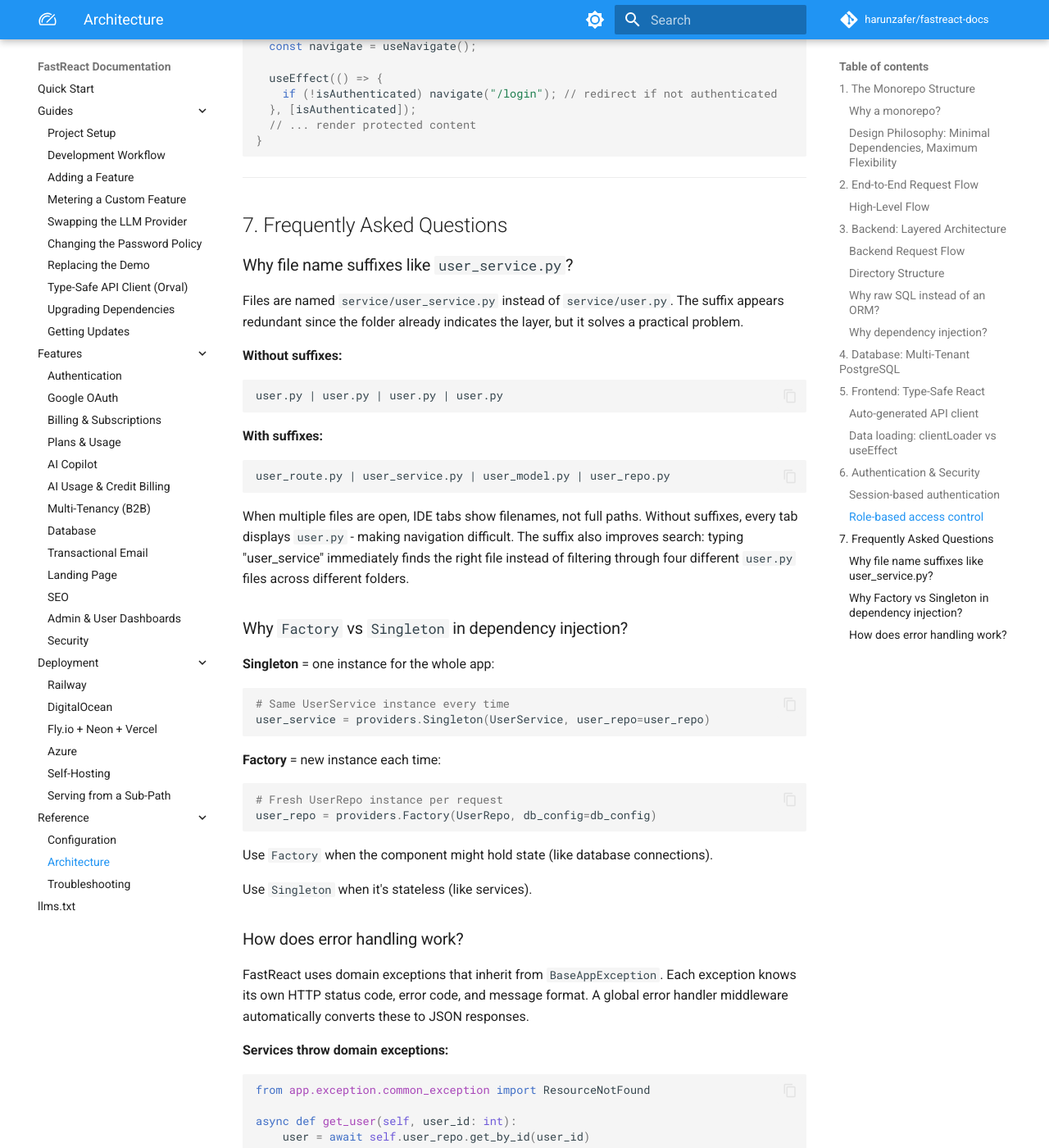
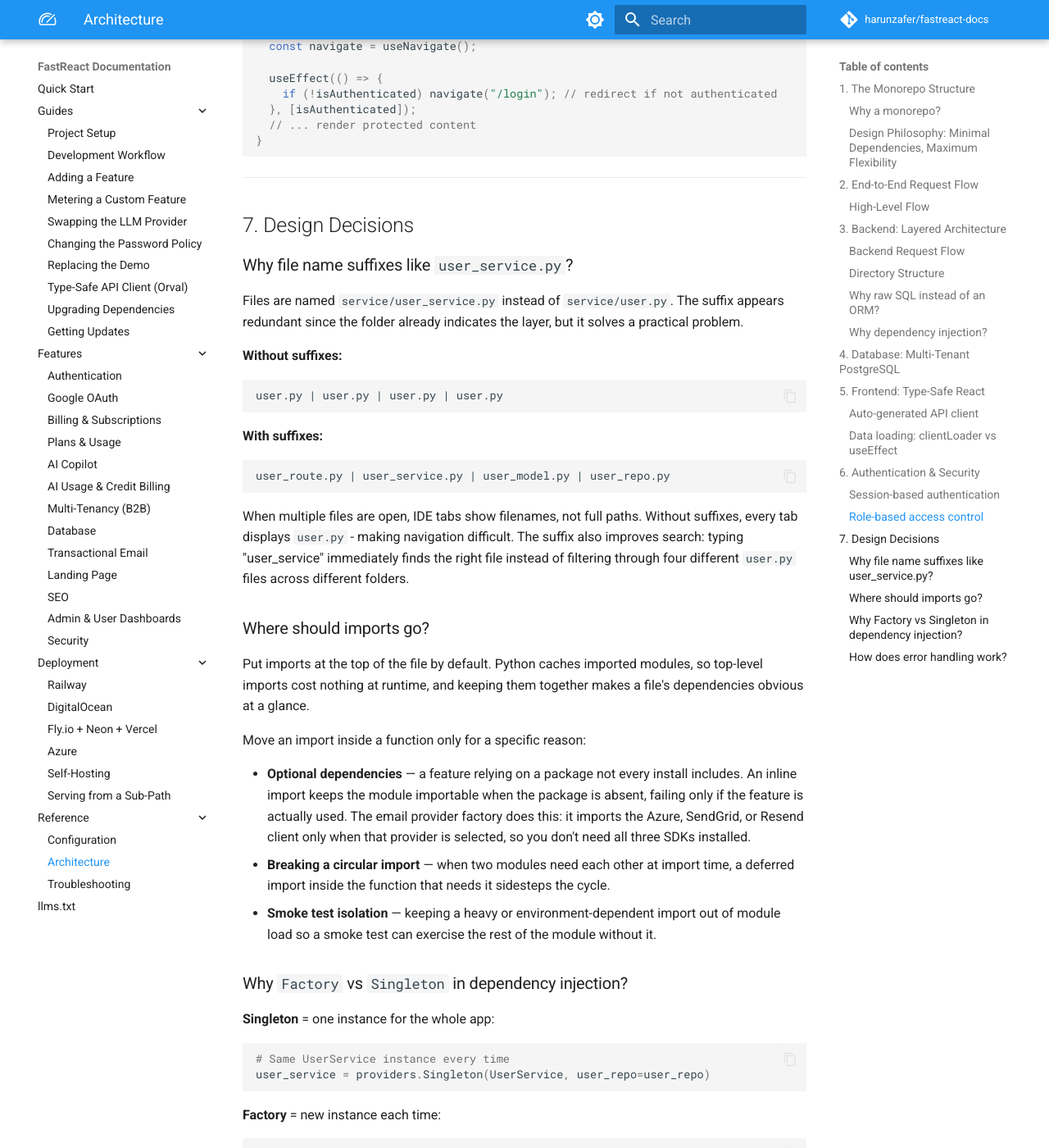
Before and after one commit to harunzafer/fastreact-docs, an MkDocs documentation site: the page built from docs/reference/architecture.md, in a window 1280 px wide and 1400 px high, scrolled down 8724 px. Shown: the whole window at 82% size. Built offline with MkDocs 1.6.1 and Material for MkDocs 9.7.7, drawn with Linux system fonts in a browser that asks for light colours; comment, search, counter and statistics services are not loaded.

Commit message:
docs: rename architecture FAQ to Design Decisions, add import-placement guidance
Co-Authored-By: Claude Opus 4.8 <noreply@anthropic.com>

````diff
--- a/docs/reference/architecture.md
+++ b/docs/reference/architecture.md
@@ -331,7 +331,7 @@ export default function ProtectedLayout() {
 
 ---
 
-## 7. Frequently Asked Questions
+## 7. Design Decisions
 
 ### Why file name suffixes like `user_service.py`?
 
@@ -350,6 +350,16 @@ user_route.py | user_service.py | user_model.py | user_repo.py
 ```
 
 When multiple files are open, IDE tabs show filenames, not full paths. Without suffixes, every tab displays `user.py` - making navigation difficult. The suffix also improves search: typing "user_service" immediately finds the right file instead of filtering through four different `user.py` files across different folders.
+
+### Where should imports go?
+
+Put imports at the top of the file by default. Python caches imported modules, so top-level imports cost nothing at runtime, and keeping them together makes a file's dependencies obvious at a glance.
+
+Move an import inside a function only for a specific reason:
+
+- **Optional dependencies** — a feature relying on a package not every install includes. An inline import keeps the module importable when the package is absent, failing only if the feature is actually used. The email provider factory does this: it imports the Azure, SendGrid, or Resend client only when that provider is selected, so you don't need all three SDKs installed.
+- **Breaking a circular import** — when two modules need each other at import time, a deferred import inside the function that needs it sidesteps the cycle.
+- **Smoke test isolation** — keeping a heavy or environment-dependent import out of module load so a smoke test can exercise the rest of the module without it.
 
 ### Why `Factory` vs `Singleton` in dependency injection?
 
````
